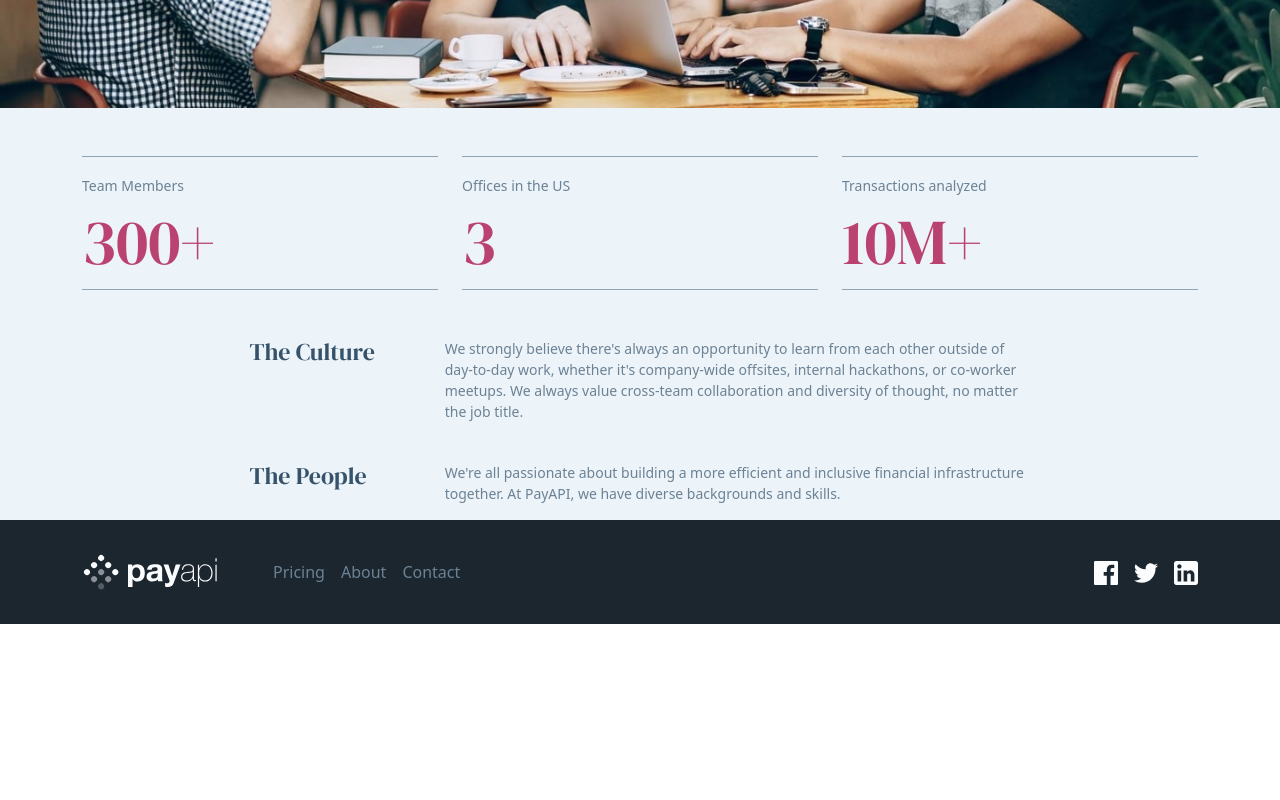
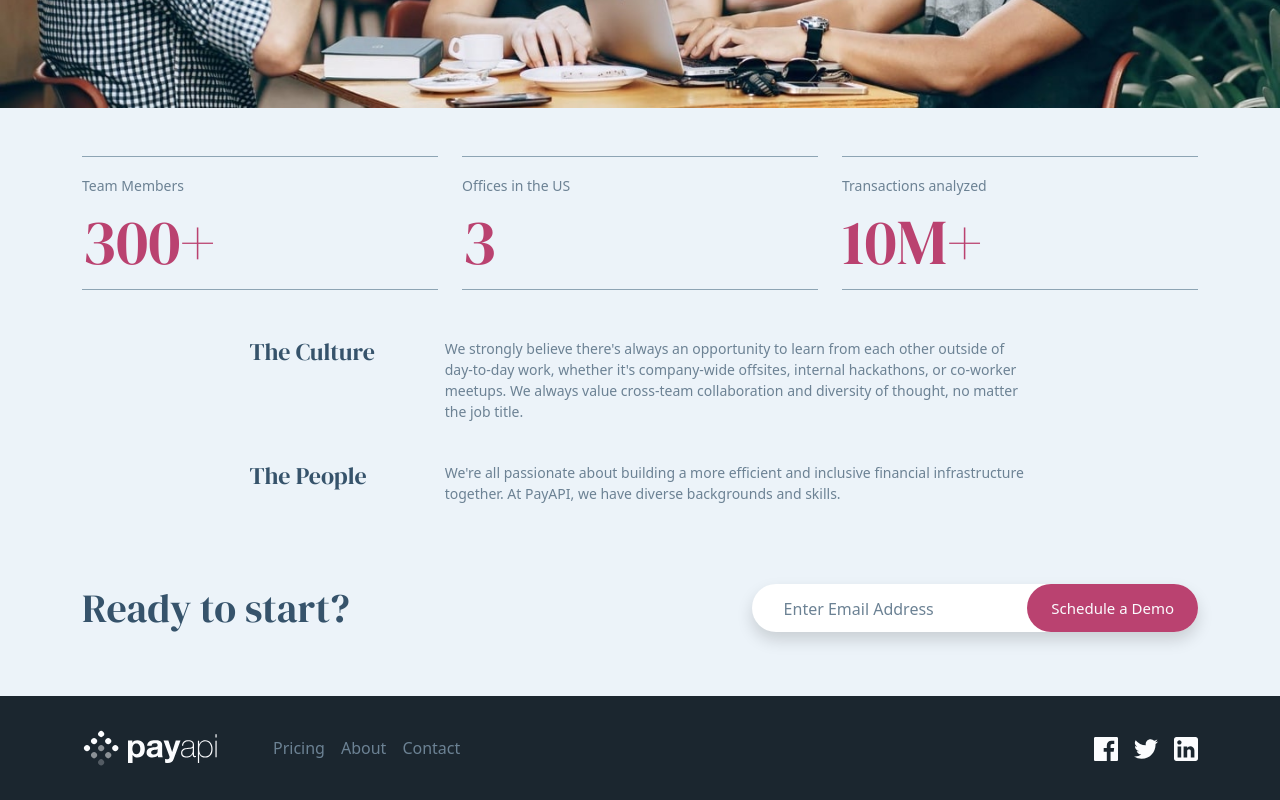
Before and after one commit to ShaimaaAKamal/angularPayAPi, an Angular app: page /about in a window 1280 px wide. Shown: the part 908-1708 px from the top of the page. Before the commit the page ends 1532 px from the top, so only its background shows below. Built offline with nearby package versions, Linux system fonts and the light colour scheme.

Commit message:
add ready to start to aout component

```diff
--- a/src/app/about/about.component.html
+++ b/src/app/about/about.component.html
@@ -94,4 +94,5 @@
                </div>
             </div>
            </div>
-    </div>
+ </div>
+<app-ready-to-start></app-ready-to-start>
```
